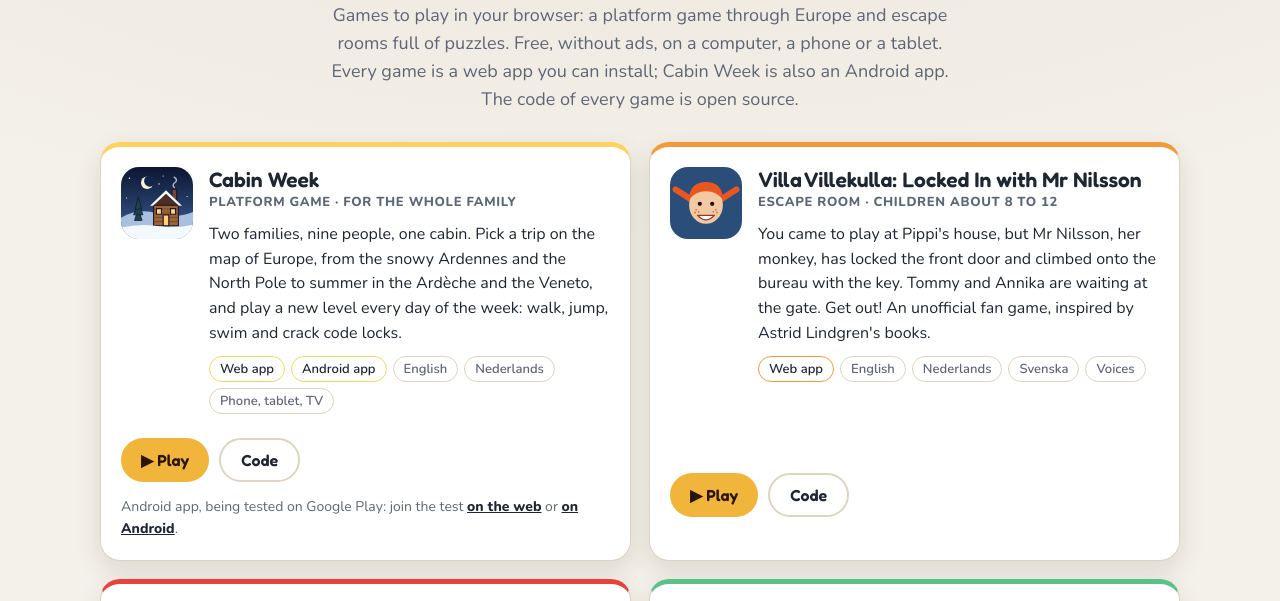
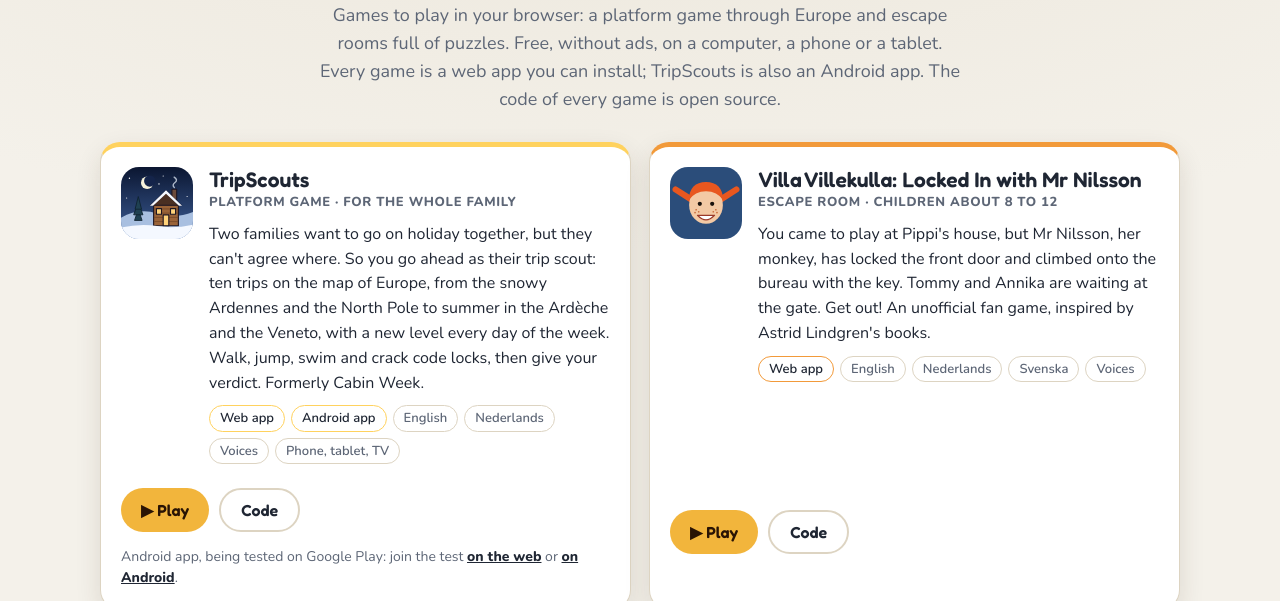
Before and after one commit to w3nl/games, a plain HTML site: page index.html in a window 1280 px wide. Shown: the part 149-750 px from the top of the page. Drawn offline with nearby package versions, Linux system fonts and the light colour scheme.

Commit message:
TripScouts: the new name of Cabin Week
The card, the intro, the icon file, the favicon and the README: the game is now
TripScouts at tripscouts.online, with its story (two families can't choose a
holiday, so you scout the trips). The code link and the Android test links stay
(the repository and the package keep their old names).

Co-Authored-By: Claude Opus 5.5 <noreply@anthropic.com>
Claude-Session: https://claude.ai/code/session_01VpBcyiGqJR4Ce9GxzMcGYy

```diff
--- a/index.html
+++ b/index.html
@@ -6,7 +6,7 @@
   <title>Games by Pieter Wigboldus</title>
   <meta name="description" content="Browser games to play for free: a platform game through Europe and escape rooms for children and grown-ups. Play online; the code is open source.">
   <meta name="color-scheme" content="dark light">
-  <link rel="icon" href="icons/cabin-week.svg" type="image/svg+xml">
+  <link rel="icon" href="icons/tripscouts.svg" type="image/svg+xml">
   <link rel="preconnect" href="https://fonts.googleapis.com">
   <link rel="preconnect" href="https://fonts.gstatic.com" crossorigin>
   <link href="https://fonts.googleapis.com/css2?family=Fredoka:wght@500;600;700&family=Nunito:wght@400;600;800&display=swap" rel="stylesheet">
@@ -16,21 +16,21 @@
   <header class="top">
     <p class="eyebrow">Pieter Wigboldus</p>
     <h1>Games</h1>
-    <p class="lead">Games to play in your browser: a platform game through Europe and escape rooms full of puzzles. Free, without ads, on a computer, a phone or a tablet. Every game is a web app you can install; Cabin Week is also an Android app. The code of every game is open source.</p>
+    <p class="lead">Games to play in your browser: a platform game through Europe and escape rooms full of puzzles. Free, without ads, on a computer, a phone or a tablet. Every game is a web app you can install; TripScouts is also an Android app. The code of every game is open source.</p>
   </header>
 
   <main class="shelf">
     <!-- Every game: a card with its icon, a few lines about it, its languages and two links (play, and the code). -->
     <article class="game" style="--accent: #ffd25e">
-      <img class="icon" src="icons/cabin-week.svg" alt="" width="72" height="72">
+      <img class="icon" src="icons/tripscouts.svg" alt="" width="72" height="72">
       <div class="body">
-        <h2>Cabin Week</h2>
+        <h2>TripScouts</h2>
         <p class="kind">Platform game · for the whole family</p>
-        <p>Two families, nine people, one cabin. Pick a trip on the map of Europe, from the snowy Ardennes and the North Pole to summer in the Ardèche and the Veneto, and play a new level every day of the week: walk, jump, swim and crack code locks.</p>
-        <p class="tags"><span class="app">Web app</span><span class="app">Android app</span><span>English</span><span>Nederlands</span><span>Phone, tablet, TV</span></p>
+        <p>Two families want to go on holiday together, but they can't agree where. So you go ahead as their trip scout: ten trips on the map of Europe, from the snowy Ardennes and the North Pole to summer in the Ardèche and the Veneto, with a new level every day of the week. Walk, jump, swim and crack code locks, then give your verdict. Formerly Cabin Week.</p>
+        <p class="tags"><span class="app">Web app</span><span class="app">Android app</span><span>English</span><span>Nederlands</span><span>Voices</span><span>Phone, tablet, TV</span></p>
       </div>
       <div class="links">
-        <a class="play" href="https://cabinweek.online/">▶ Play</a>
+        <a class="play" href="https://tripscouts.online/">▶ Play</a>
         <a class="code" href="https://github.com/w3nl/cabin-week">Code</a>
         <p class="android">Android app, being tested on Google Play: join the test <a href="https://play.google.com/apps/testing/nl.w3nl.cabinweek">on the web</a> or <a href="https://play.google.com/store/apps/details?id=nl.w3nl.cabinweek">on Android</a>.</p>
       </div>
```
Also changed, not shown: icons/tripscouts.svg (renamed from icons/cabin-week.svg), 1 other file.
